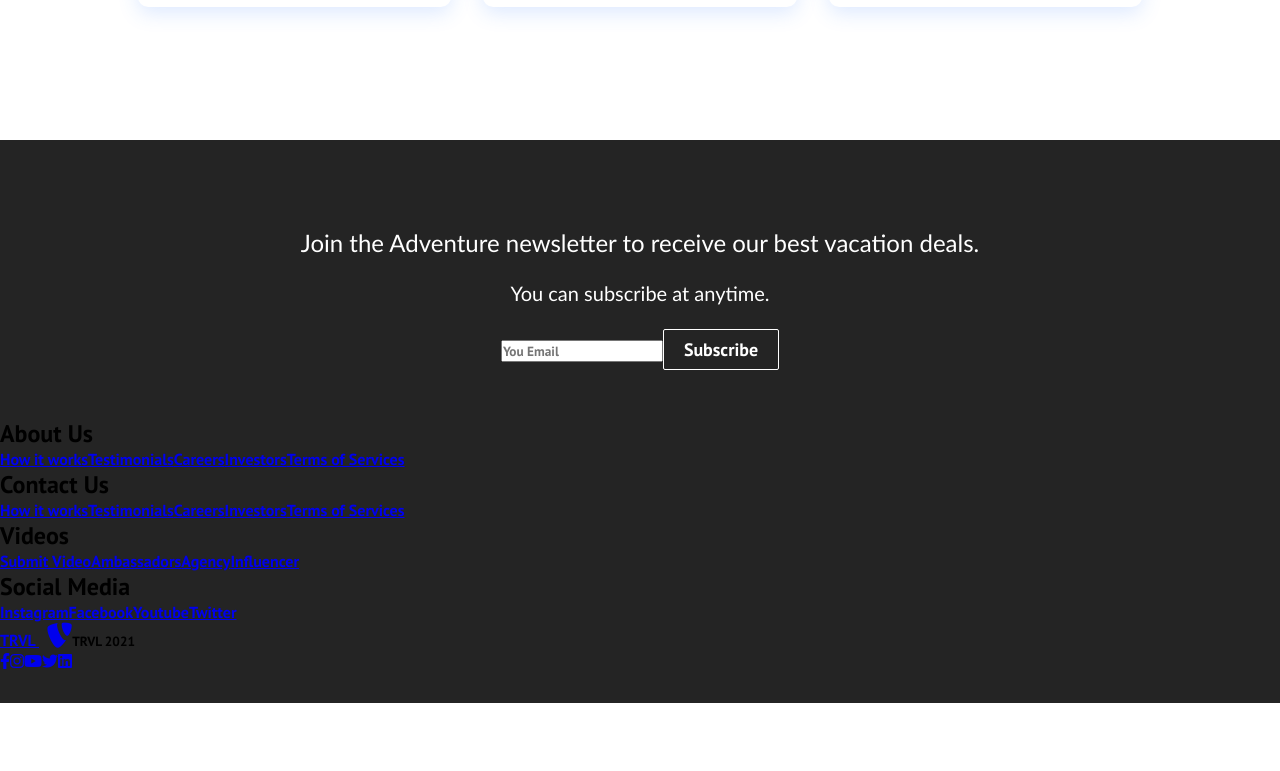
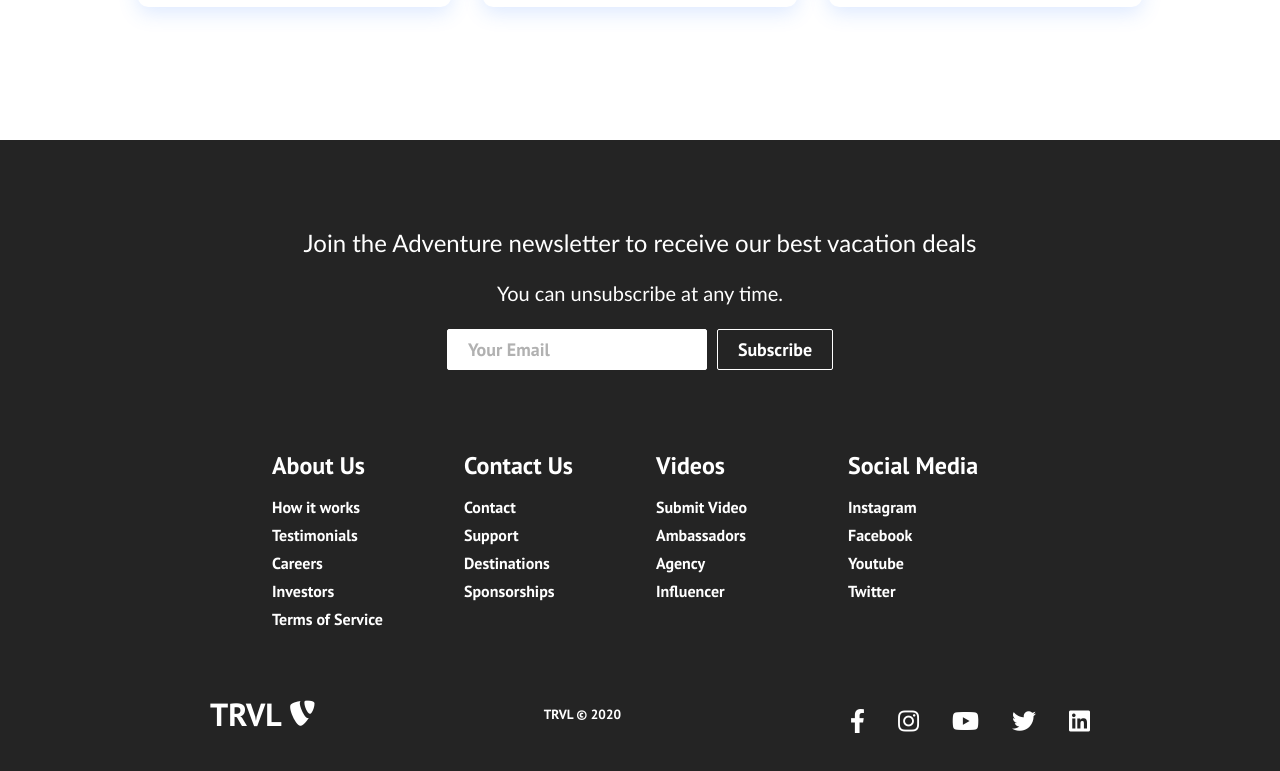
Before and after one commit to Rey-commits/Travel-Website, a React (Create React App) app: page / in a window 1280 px wide. Shown: the part 1785-2556 px from the top of the page. Before the commit the page ends 2488 px from the top, so only its background shows below. Built offline with nearby package versions, Linux system fonts and the light colour scheme.

Commit message:
Travel website is finished

```diff
--- a/src/components/HeroSection.js
+++ b/src/components/HeroSection.js
@@ -6,7 +6,7 @@ import "./HeroSection.css"
 function HeroSection() {
     return (
         <div className="hero-container">
-            <video src="/videos/video-2.mp4" autoPlay loop muted ></video>
+            <video src="/videos/video-1.mp4" autoPlay loop muted ></video>
             <h1>ADVENTURE AWAITS</h1>
             <p>What are you waiting for?</p>
             <div className="hero-btns">
--- a/src/components/pages/Footer.css
+++ b/src/components/pages/Footer.css
@@ -4,7 +4,7 @@
     display: flex;
     flex-direction: column;
     justify-content: center;
-    align-self: center;
+    align-items: center;
   }
 
   .footer-subscription {
@@ -13,13 +13,15 @@
     justify-content: center;
     align-items: center;
     text-align: center;
+
     margin-bottom: 24px;
     padding: 24px;
     color: #fff;
   }
 
   .footer-subscription > p {
-    font-family: 'Trebuchet MS', 'Lucida Sans Unicode', 'Lucida Grande', 'Lucida Sans', Arial, sans-serif;
+    font-family: 'Trebuchet MS', 'Lucida Sans Unicode', 'Lucida Grande',
+      'Lucida Sans', Arial, sans-serif;
   }
 
   .footer-subscription-heading {
@@ -31,3 +33,131 @@
     margin-bottom: 24px;
     font-size: 20px;
   }
+
+  .footer-input {
+    padding: 8px 20px;
+    border-radius: 2px;
+    margin-right: 10px;
+    outline: none;
+    border: none;
+    font-size: 18px;
+    margin-bottom: 16px;
+    border: 1px solid #fff;
+  }
+
+  .footer-links {
+    width: 100%;
+    max-width: 1000px;
+    display: flex;
+    justify-content: center;
+  }
+
+  .footer-link-wrapper {
+    display: flex;
+  }
+
+  .footer-link-items {
+    display: flex;
+    flex-direction: column;
+    align-items: flex-start;
+    margin: 16px;
+    text-align: left;
+    width: 160px;
+    box-sizing: border-box;
+  }
+
+  .footer-link-items h2 {
+    margin-bottom: 16px;
+  }
+
+  .footer-link-items > h2 {
+    color: #fff;
+  }
+
+  .footer-link-items a {
+    color: #fff;
+    text-decoration: none;
+    margin-bottom: 0.5rem;
+  }
+
+  .footer-link-items a:hover {
+    color: #e9e9e9;
+    transition: 0.3s ease-out;
+  }
+
+  .footer-email-form h2 {
+    margin-bottom: 2rem;
+  }
+
+  .footer-input::placeholder {
+    color: #b1b1b1;
+  }
+
+  /* Social Icons */
+  .social-icon-link {
+    color: #fff;
+    font-size: 24px;
+  }
+
+  .social-media {
+    max-width: 1000px;
+    width: 100%;
+  }
+
+  .social-media-wrap {
+    display: flex;
+    justify-content: space-between;
+    align-items: center;
+    width: 90%;
+    max-width: 1000px;
+    margin: 40px auto 0 auto;
+  }
+
+  .social-icons {
+    display: flex;
+    justify-content: space-between;
+    align-items: center;
+    width: 240px;
+  }
+
+  .social-logo {
+    color: #fff;
+    justify-self: start;
+    margin-left: 20px;
+    cursor: pointer;
+    text-decoration: none;
+    font-size: 2rem;
+    display: flex;
+    align-items: center;
+    margin-bottom: 16px;
+  }
+
+  .website-rights {
+    color: #fff;
+    margin-bottom: 16px;
+  }
+
+  @media screen and (max-width: 820px) {
+    .footer-links {
+      padding-top: 2rem;
+    }
+
+    .footer-input {
+      width: 100%;
+    }
+
+    .btn {
+      width: 100%;
+    }
+
+    .footer-link-wrapper {
+      flex-direction: column;
+    }
+
+    .social-media-wrap {
+      flex-direction: column;
+    }
+  }
+
+  @media screen and (max-width: 768px) {
+  }
--- a/src/components/pages/Footer.js
+++ b/src/components/pages/Footer.js
@@ -1,74 +1,82 @@
-import React from 'react'
-import { Link } from 'react-router-dom'
-import { Button } from '../Button'
-import "./Footer.css"
+import React from 'react';
+import './Footer.css';
+import { Button } from '../Button';
+import { Link } from 'react-router-dom';
 
 function Footer() {
   return (
-        <div className="footer-container">
-            <section className="footer-subscription" >
-                <p className="footer-subscription-heading">
-                    Join the Adventure newsletter to receive our best vacation deals.
+    <div className='footer-container'>
+      <section className='footer-subscription'>
+        <p className='footer-subscription-heading'>
+          Join the Adventure newsletter to receive our best vacation deals
         </p>
-                <p className="footer-subscription-text">
-                    You can subscribe at anytime.
+        <p className='footer-subscription-text'>
+          You can unsubscribe at any time.
         </p>
-                <div className="input-areas">
+        <div className='input-areas'>
           <form>
-                        <input type="email" name="email" placeholder="You Email" className="footer-input"/>
-                        <Button buttonStyle="btn--outline">Subscribe</Button>
+            <input
+              className='footer-input'
+              name='email'
+              type='email'
+              placeholder='Your Email'
+            />
+            <Button buttonStyle='btn--outline'>Subscribe</Button>
           </form>
         </div>
       </section>
-            <div className="footer-links">
-                <div className="footer-link-wrapper">
-                    <div className="footer-link-items">
+      <div class='footer-links'>
+        <div className='footer-link-wrapper'>
+          <div class='footer-link-items'>
             <h2>About Us</h2>
-                        <Link to="/sign-up">How it works</Link>
-                        <Link to="/">Testimonials</Link>
-                        <Link to="/">Careers</Link>
-                        <Link to="/">Investors</Link>
-                        <Link to="/">Terms of Services</Link>
+            <Link to='/sign-up'>How it works</Link>
+            <Link to='/'>Testimonials</Link>
+            <Link to='/'>Careers</Link>
+            <Link to='/'>Investors</Link>
+            <Link to='/'>Terms of Service</Link>
           </div>
-                    <div className="footer-link-items">
+          <div class='footer-link-items'>
             <h2>Contact Us</h2>
-                        <Link to="/sign-up">How it works</Link>
-                        <Link to="/">Testimonials</Link>
-                        <Link to="/">Careers</Link>
-                        <Link to="/">Investors</Link>
-                        <Link to="/">Terms of Services</Link>
+            <Link to='/'>Contact</Link>
+            <Link to='/'>Support</Link>
+            <Link to='/'>Destinations</Link>
+            <Link to='/'>Sponsorships</Link>
           </div>
         </div>
-                <div className="footer-link-wrapper">
-                    <div className="footer-link-items">
+        <div className='footer-link-wrapper'>
+          <div class='footer-link-items'>
             <h2>Videos</h2>
             <Link to='/'>Submit Video</Link>
             <Link to='/'>Ambassadors</Link>
             <Link to='/'>Agency</Link>
             <Link to='/'>Influencer</Link>
           </div>
-                    <div className="footer-link-items">
+          <div class='footer-link-items'>
             <h2>Social Media</h2>
-                        <Link to="/">Instagram</Link>
-                        <Link to="/">Facebook</Link>
-                        <Link to="/">Youtube</Link>
-                        <Link to="/">Twitter</Link>
+            <Link to='/'>Instagram</Link>
+            <Link to='/'>Facebook</Link>
+            <Link to='/'>Youtube</Link>
+            <Link to='/'>Twitter</Link>
           </div>
         </div>
-                <section className="social-media">
-                    <div className="social-media-wrap">
-                        <div className="footer-logo">
-                            <Link to="/" className="social-logo">
-                                TRVL <i className="fab fa-typo3"></i>
+      </div>
+      <section class='social-media'>
+        <div class='social-media-wrap'>
+          <div class='footer-logo'>
+            <Link to='/' className='social-logo'>
+              TRVL
+              <i class='fab fa-typo3' />
             </Link>
-                            <small className="website-rights">TRVL 2021</small>
-                            <div className="social-icons">
+          </div>
+          <small class='website-rights'>TRVL © 2020</small>
+          <div class='social-icons'>
             <Link
-                                className="social-icon-link facebook"
-                                to="/" target="_blank"
-                                arial-label="Facebook"
+              class='social-icon-link facebook'
+              to='/'
+              target='_blank'
+              aria-label='Facebook'
             >
-                                    <i className="fab fa-facebook-f"></i>
+              <i class='fab fa-facebook-f' />
             </Link>
             <Link
               class='social-icon-link instagram'
@@ -104,12 +112,9 @@ function Footer() {
             </Link>
           </div>
         </div>
+      </section>
     </div>
-                </section>
-
-            </div>
-        </div>
-    )
+  );
 }
 
-export default Footer
+export default Footer;
```
Lines whose indentation alone changed are shown as unchanged.
